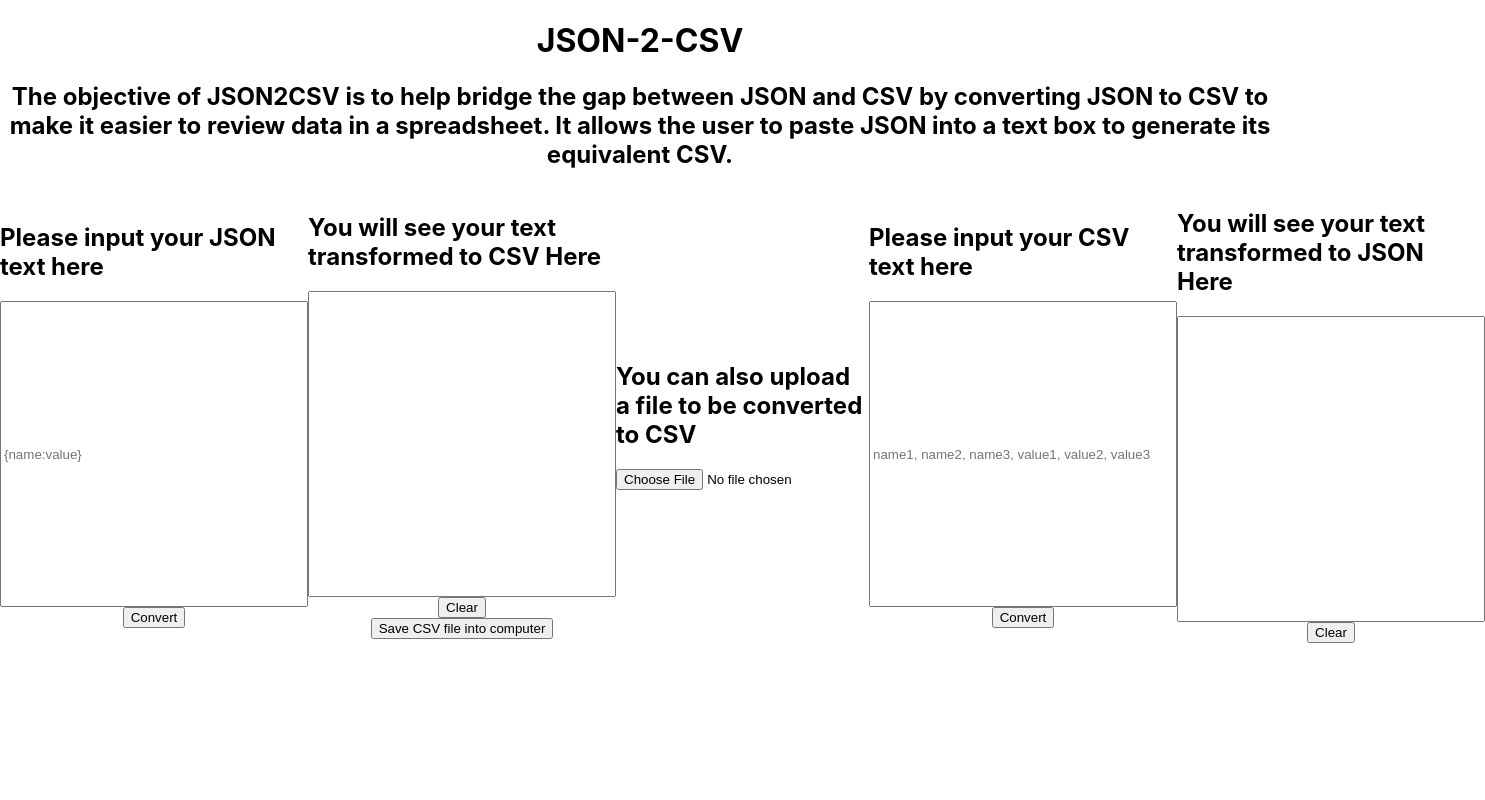
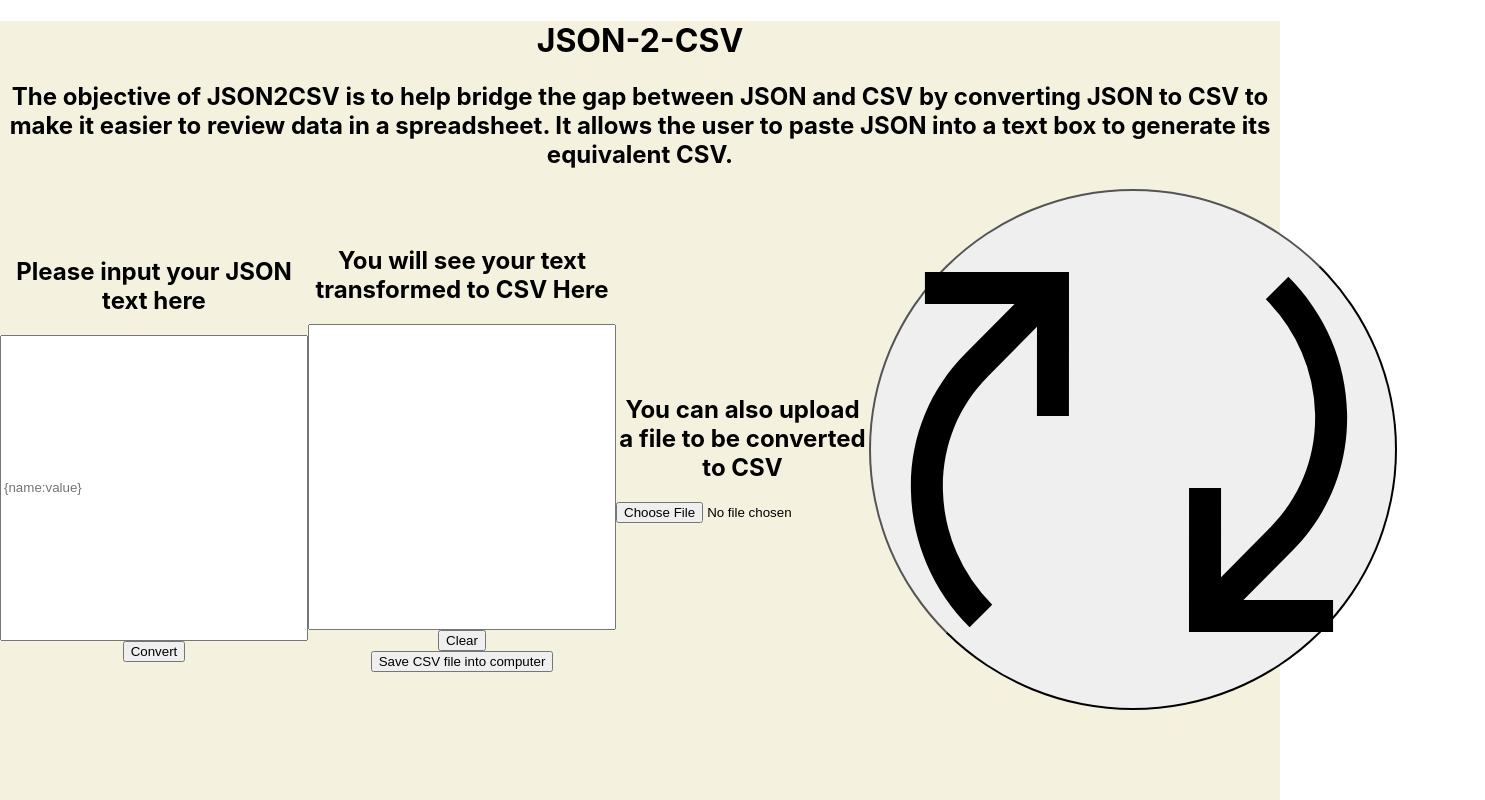
Before and after one commit to HasselGR/json-2-csv, a React (Create React App) app: page / in a window 1280 px wide. Shown: the top 800 px of the page, 1485 px wide, since content can reach past the window. Built offline with nearby package versions, Linux system fonts and the light colour scheme.

Commit message:
Adding Flip and modifying buttons

```diff
--- a/package.json
+++ b/package.json
@@ -7,6 +7,7 @@
     "@testing-library/react": "^13.3.0",
     "@testing-library/user-event": "^13.5.0",
     "react": "^18.2.0",
+    "react-card-flip": "^1.1.5",
     "react-dom": "^18.2.0",
     "react-scripts": "5.0.1",
     "web-vitals": "^2.1.4"
--- a/src/App.css
+++ b/src/App.css
@@ -1,5 +1,23 @@
-.App {
+.front {
   text-align: center;
+  background-color: #F4F1DE;
+  height: 100%;
+  width: 100%;
+
+  height: 100vh;
+  width: 100vw;
+
+  margin: 0;
+}
+.back {
+  text-align: center;
+  background-color: #F2CC8F;
+  height: 100%;
+  width: 100%;
+
+  height: 100vh;
+
+  width: 100vw;
 }
 
 
@@ -26,3 +44,7 @@
   align-items: center;
   justify-content: center;
 }
+
+.changeStyle-button{
+  border-radius: 50%;
+}
--- a/src/App.js
+++ b/src/App.js
@@ -1,4 +1,6 @@
 import { useState } from 'react';
+import ReactCardFlip from "react-card-flip";
+import ChangeMode from './loop.svg'
 import './App.css';
 
 function App() {
@@ -6,6 +8,8 @@ function App() {
   const [csv, setCSV] = useState('');
   const [csvTransform, setCsvTransform] = useState('');
   const [json, setJSON] = useState();
+  const [json2csv, setJSON2CSV] = useState(false)
+
   const jsonChange = (event) =>{
     setJsonTransform(event.target.value)
   }
@@ -20,7 +24,7 @@ function App() {
       const test = JSON.parse(jsonTransform)
       let keys = Object.keys(test);
       let values = Object.values(test);
-      let text = `${keys.join(",")},\n${values.join(",")}`;
+      let text = `${keys.join(",")},${values.join(",")}`;
       setCSV(text)
     }catch(error){
       alert(error)
@@ -35,6 +39,7 @@ function App() {
     for (let index = 0; index < arrayCSV.length/2; index++) {
       objectJSON[arrayCSV[index]]= arrayCSV[index+(arrayCSV.length/2)];
     }
+    console.log(objectJSON)
     setJSON(JSON.stringify(objectJSON));
 
   }
@@ -44,7 +49,8 @@ function App() {
     setJsonTransform('');
     setCSV('');
   }
-  const fileLoad = (event) => {
+
+  const fileLoadJSON = (event) => {
     event.preventDefault();
     const reader = new FileReader();
 
@@ -54,6 +60,19 @@ function App() {
     };
     reader.readAsText(event.target.files[0]);
   }
+
+  const fileLoadCSV = (event) => {
+    event.preventDefault();
+    const reader = new FileReader();
+
+    reader.onload = (e) => {
+      const text = e.target.result;
+      setCsvTransform(text);
+    };
+    reader.readAsText(event.target.files[0]);
+  }
+
+
 
   const saveFile =() =>{
     try{
@@ -73,14 +92,19 @@ function App() {
     }
 
   }
+  const toggleMode = (event) =>{
+    event.preventDefault()
+    setJSON2CSV(!json2csv);
+  }
 
   return (
-    <>
-    <div className="App">
+    <div className='flip-card'>
+
+      <ReactCardFlip isFlipped={json2csv}>
+        <div className="front">
           <h1>JSON-2-CSV</h1>
           <h2>The objective of JSON2CSV is to help bridge the gap between JSON and CSV by converting JSON to CSV to make it easier to review data in a spreadsheet.
             It allows the user to paste JSON into a text box to generate its equivalent CSV.</h2>
-    </div>
           <div className="transform-container">
             <div className='box-container'>
             <h2>Please input your JSON text here</h2>
@@ -95,10 +119,19 @@ function App() {
           </div>
           <div className='box-container'>
             <h2>You can also upload a file to be converted to CSV</h2>
-          <input  type="file" name="CSV" accept=".json" onChange={fileLoad}></input>
+            <input  type="file" name="JSONfile" accept=".json" onChange={fileLoadJSON}></input>
+          </div>
+          <button className='changeStyle-button' onClick={toggleMode}><img src={ChangeMode} alt="change"/></button>
+
+          </div>
         </div>
 
-
+        <div className='back'>
+          <h1>CSV-2-JSON</h1>
+          <h2>In CSV2JSON you'll start by copying the JSON2CSV app you created and then modify it to allow CSV to JSON conversion as well the JSON to CSV conversion that's already present.
+            In additional to providing a useful function, this challenge will also give you practice in modifying existing applications to add new functionality.
+          </h2>
+          <div className="transform-container ">
             <div className='box-container'>
               <h2>Please input your CSV text here</h2>
               <input className='input-container' type="text" name="csvtext" value={csvTransform} placeholder='name1, name2, name3, value1, value2, value3' onChange={csvChange}></input>
@@ -109,8 +142,16 @@ function App() {
               <input className='input-container' type="text" name="jsontransformed" value={json} placeholder=''></input>
               <button onClick={clearContents}>Clear</button>
             </div>
+            <div className='box-container'>
+            <h2>You can also upload a file to be converted to JSON</h2>
+            <input  type="file" name="CSV" accept=".csv" onChange={fileLoadCSV}></input>
           </div>
-    </>
+            <button className='changeStyle-button' onClick={toggleMode}>Change Mode</button>
+          </div>
+        </div>
+      </ReactCardFlip>
+
+    </div>
   );
 }
 
--- a/src/index.css
+++ b/src/index.css
@@ -1,5 +1,7 @@
-body {
+html, body {
   margin: 0;
+
+
   font-family: -apple-system, BlinkMacSystemFont, 'Segoe UI', 'Roboto', 'Oxygen',
     'Ubuntu', 'Cantarell', 'Fira Sans', 'Droid Sans', 'Helvetica Neue',
     sans-serif;
```
Also changed, not shown: src/loop.svg (added), 1 other file (tests, documents, lock files or other folders). Lines whose indentation alone changed are shown as unchanged.
